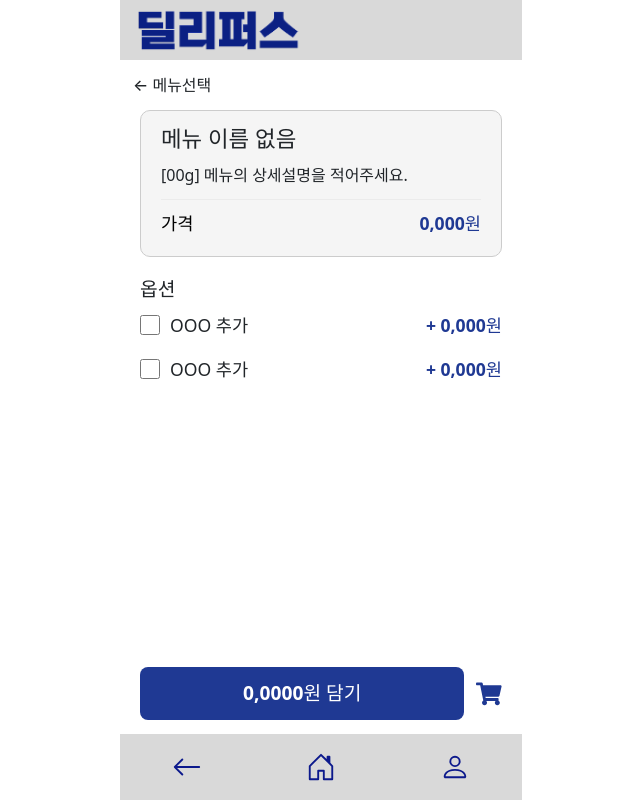
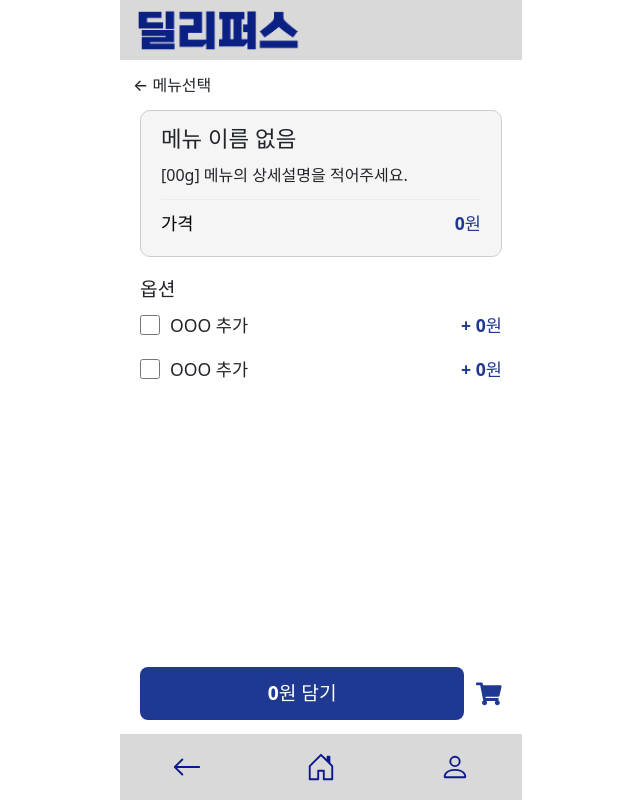
Before and after one commit to GCU-Project-Space/Front, a React (Vite) app: page /menu-option in a window 1280 px wide. Shown: the whole page, without its empty margins (319-959 px from the left). Built offline with nearby package versions, Linux system fonts and the light colour scheme; no server answers.

Commit message:
fix:MENUSELECT,MENUOPTIONSELECT 화면에서 결제하기,카트 버튼 기능 수정

```diff
--- a/src/pages/MenuOptionSelect.jsx
+++ b/src/pages/MenuOptionSelect.jsx
@@ -14,16 +14,15 @@ const MenuOptionSelect = () => {
 
   const [menuInfo, setMenuInfo] = useState({
     description: "[00g] 메뉴의 상세설명을 적어주세요.",
-    basePrice: '0,000',
+    basePrice: 0,
     options: [
-      { name: "OOO 추가", price: '0,000' },
-      { name: "OOO 추가", price: '0,000' },
+      { name: "OOO 추가", price: 0 },
+      { name: "OOO 추가", price: 0 },
     ],
   });
 
   const [selectedOptions, setSelectedOptions] = useState([]);
 
-  // 서버에서 메뉴 정보 불러오기
   useEffect(() => {
     axios
       .get(`http://서버주소/api/v1/menus?name=${menuName}`)
@@ -37,27 +36,41 @@ const MenuOptionSelect = () => {
 
   const toggleOption = (index) => {
     setSelectedOptions((prev) =>
-      prev.includes(index)
-        ? prev.filter((i) => i !== index)
-        : [...prev, index]
+      prev.includes(index) ? prev.filter((i) => i !== index) : [...prev, index]
     );
   };
 
   const totalPrice = menuInfo.basePrice +
     selectedOptions.reduce((sum, idx) => sum + (menuInfo.options[idx]?.price || 0), 0);
 
-  const handleCartClick = () => {
+  // 내가 담은 메뉴만 보여주는 주문 내역으로 이동
+  const handleAddClick = () => {
     const selectedOptionDetails = selectedOptions.map(i => menuInfo.options[i]);
 
     const orderData = {
       menuName,
       basePrice: menuInfo.basePrice,
       options: selectedOptionDetails,
-      directCheckout: false,
       amount: totalPrice,
     };
 
-    navigate("/order", { state: { orderData } });
+    navigate("/order", {
+      state: {
+        orderData,
+        directCheckout: true,
+        from: "menu-option"
+      }
+    });
+  };
+
+  //  전체 팀원 담은 메뉴 보여주는 주문 내역으로 이동
+  const handleCartClick = () => {
+    navigate("/order", {
+      state: {
+        directCheckout: false,
+        from: "menu-option"
+      }
+    });
   };
 
   return (
@@ -70,13 +83,7 @@ const MenuOptionSelect = () => {
           <MenuBox>
             <MenuTitle>{menuName}</MenuTitle>
             <MenuDescription>{menuInfo.description}</MenuDescription>
-            <hr
-              style={{
-                border: "none",
-                borderTop: "1.5px solid #ccc",
-                margin: "0px 0px 10px 0px",
-              }}
-            />
+            <hr style={{ border: "none", borderTop: "1.5px solid #ccc", margin: "0px 0px 10px 0px" }} />
             <PriceRow>
               <PriceLabel>가격</PriceLabel>
               <PriceValue>{menuInfo.basePrice.toLocaleString()}원</PriceValue>
@@ -100,10 +107,10 @@ const MenuOptionSelect = () => {
         </Main>
 
         <BottomWrapper>
-          <AddButton onClick={handleCartClick}>
+          <AddButton onClick={handleAddClick}>
             {totalPrice.toLocaleString()}원 담기
           </AddButton>
-          <CartIcon style={{ cursor: "pointer" }} />
+          <CartIcon onClick={handleCartClick} />
         </BottomWrapper>
 
         <BottomNav />
--- a/src/pages/MenuSelect.jsx
+++ b/src/pages/MenuSelect.jsx
@@ -34,19 +34,24 @@ const MenuSelect = () => {
       });
   }, []);
 
+  // 내가 담은 메뉴만 결제하러 가기
+  const handleMyOrderClick = () => {
+    navigate("/order", {
+      state: {
+        directCheckout: true,  // 내 메뉴만
+        from: "menu-select"
+      }
+    });
+  };
+
+  // 팀원들 메뉴 포함 전체 주문 확인
   const handleCartClick = () => {
-    const orderData = {
-      data: {
-        orderId: `ORDER-${Date.now()}`,
-        orderName: "대표 메뉴 주문",
-        customerEmail: "customer@example.com",
-        customerName: "홍길동",
-        customerMobilePhone: "01012345678",
-        amount: 12000,
-      },
-      directCheckout: false,
-    };
-    navigate("/order", { state: { orderData } });
+    navigate("/order", {
+      state: {
+        directCheckout: false,  // 전체 주문 내역
+        from: "menu-select"
+      }
+    });
   };
 
   return (
@@ -85,8 +90,8 @@ const MenuSelect = () => {
         </Main>
 
         <BottomWrapper>
-          <PayButton>결제하기</PayButton>
-          <CartIcon onClick={handleCartClick} style={{ cursor: "pointer" }} />
+          <PayButton onClick={handleMyOrderClick}>결제하기</PayButton>
+          <CartIcon onClick={handleCartClick} />
         </BottomWrapper>
 
         <BottomNav />
```
